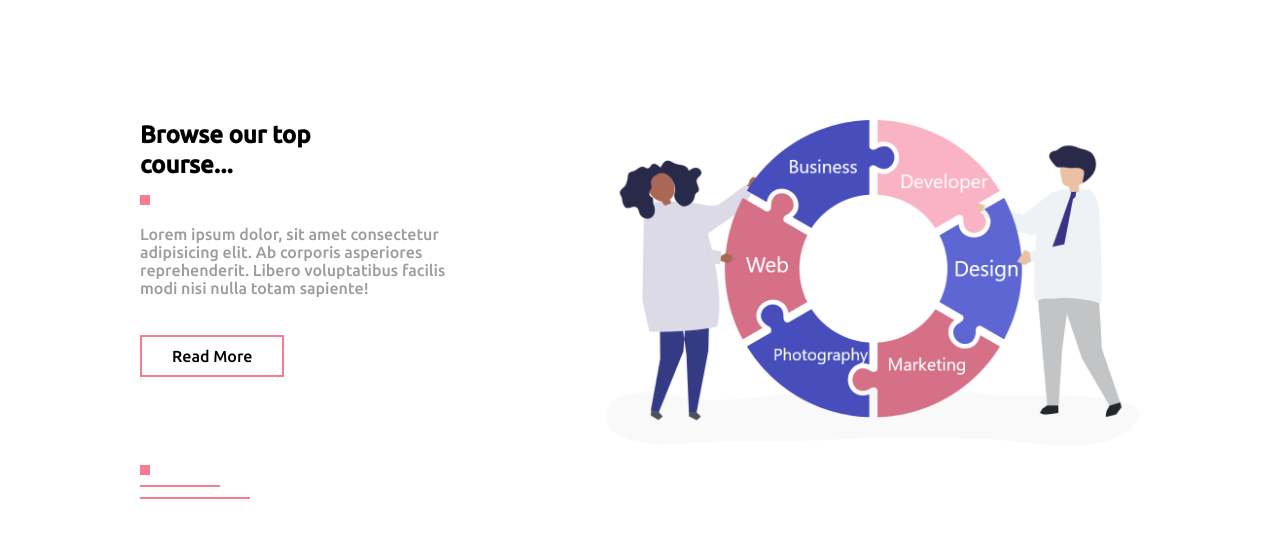
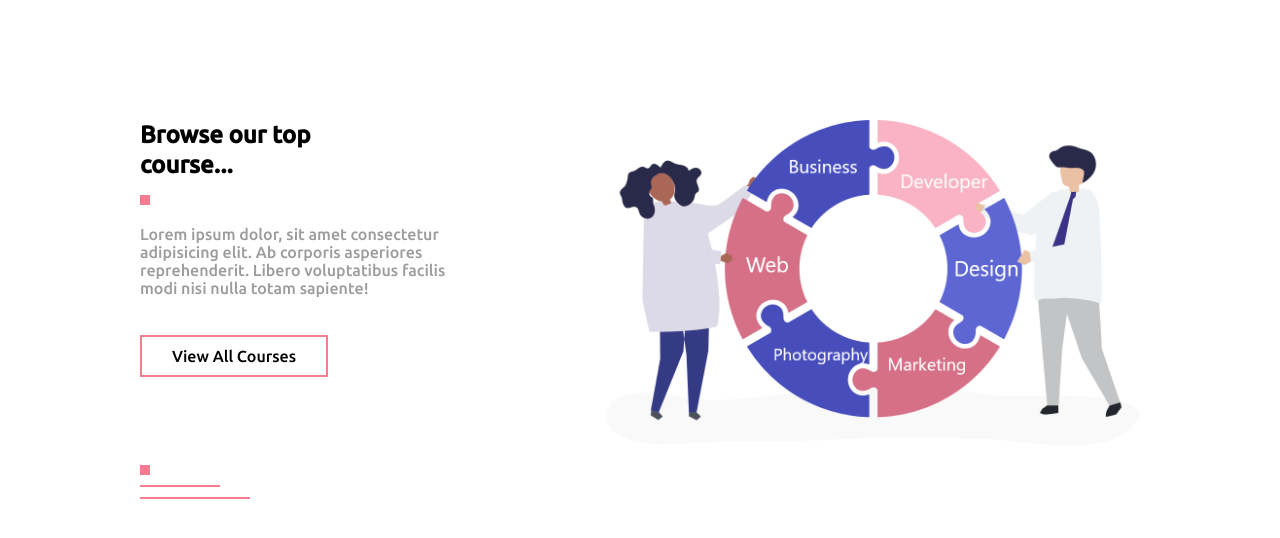
Before and after one commit to antor10655gh/xypo-education, a plain HTML site: page index.html in a window 1280 px wide. Shown: the part 1530-2068 px from the top of the page. Before the commit the page ends 2029 px from the top, so only its background shows below. Drawn offline with Linux system fonts and the light colour scheme.

Commit message:
add margin bottom on container

```diff
--- a/assets/css/style.css
+++ b/assets/css/style.css
@@ -43,6 +43,7 @@ main {}
 .container {
     max-width: 1000px;
     margin: 0 auto;
+    margin-bottom: 100px;
 }
 
 /* nav-bar section */
--- a/index.html
+++ b/index.html
@@ -107,7 +107,7 @@
                     <h1>Browse our top <br> course...</h1>
                     <div class="square"></div>
                     <p>Lorem ipsum dolor, sit amet consectetur adipisicing elit. Ab corporis asperiores reprehenderit. Libero voluptatibus facilis modi nisi nulla totam sapiente!</p>
-                    <a href="">Read More</a>
+                    <a href="">View All Courses</a>
                     <div class="design">
                         <div class="square"></div>
                         <div class="low-line"></div>
```
